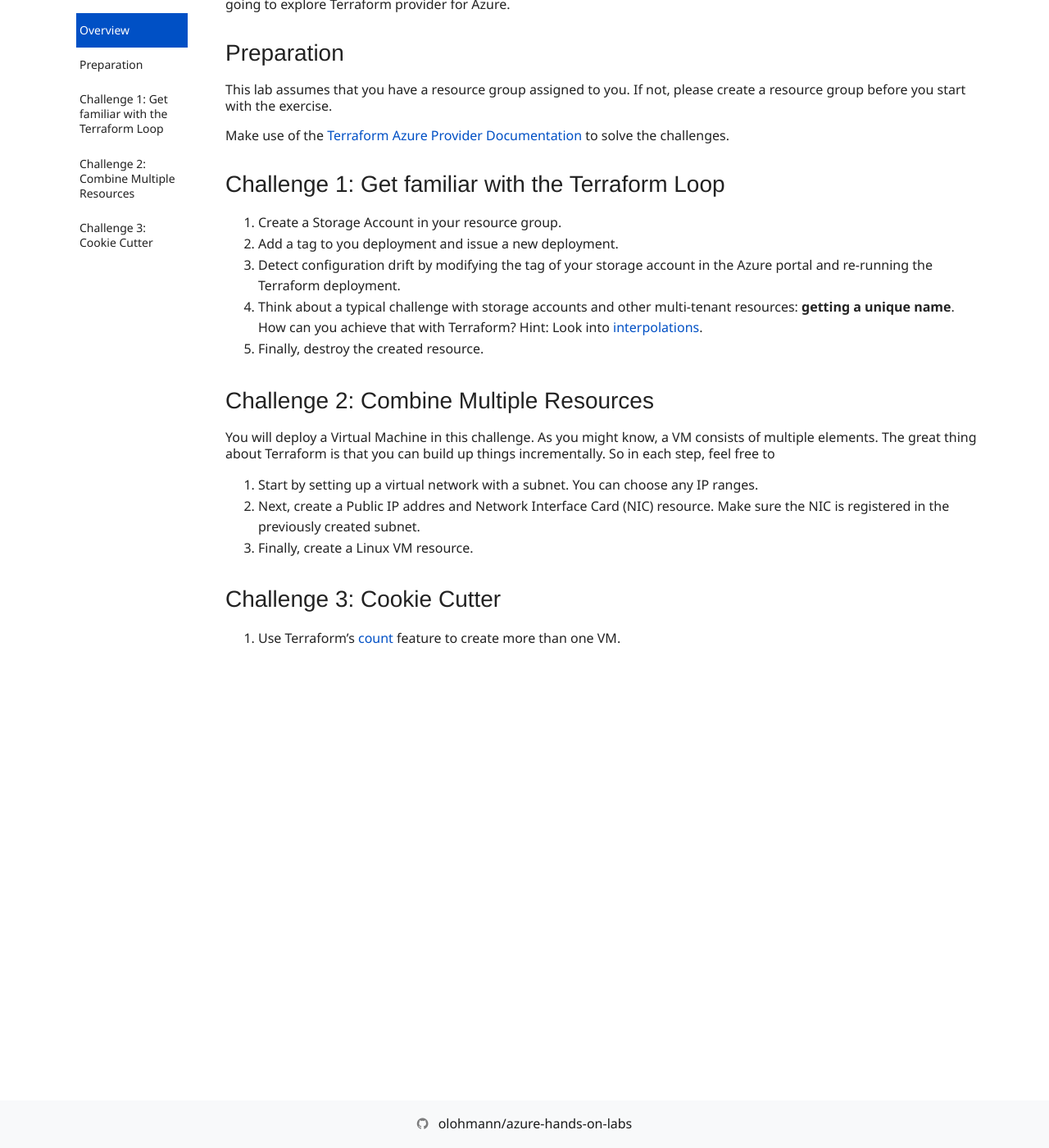
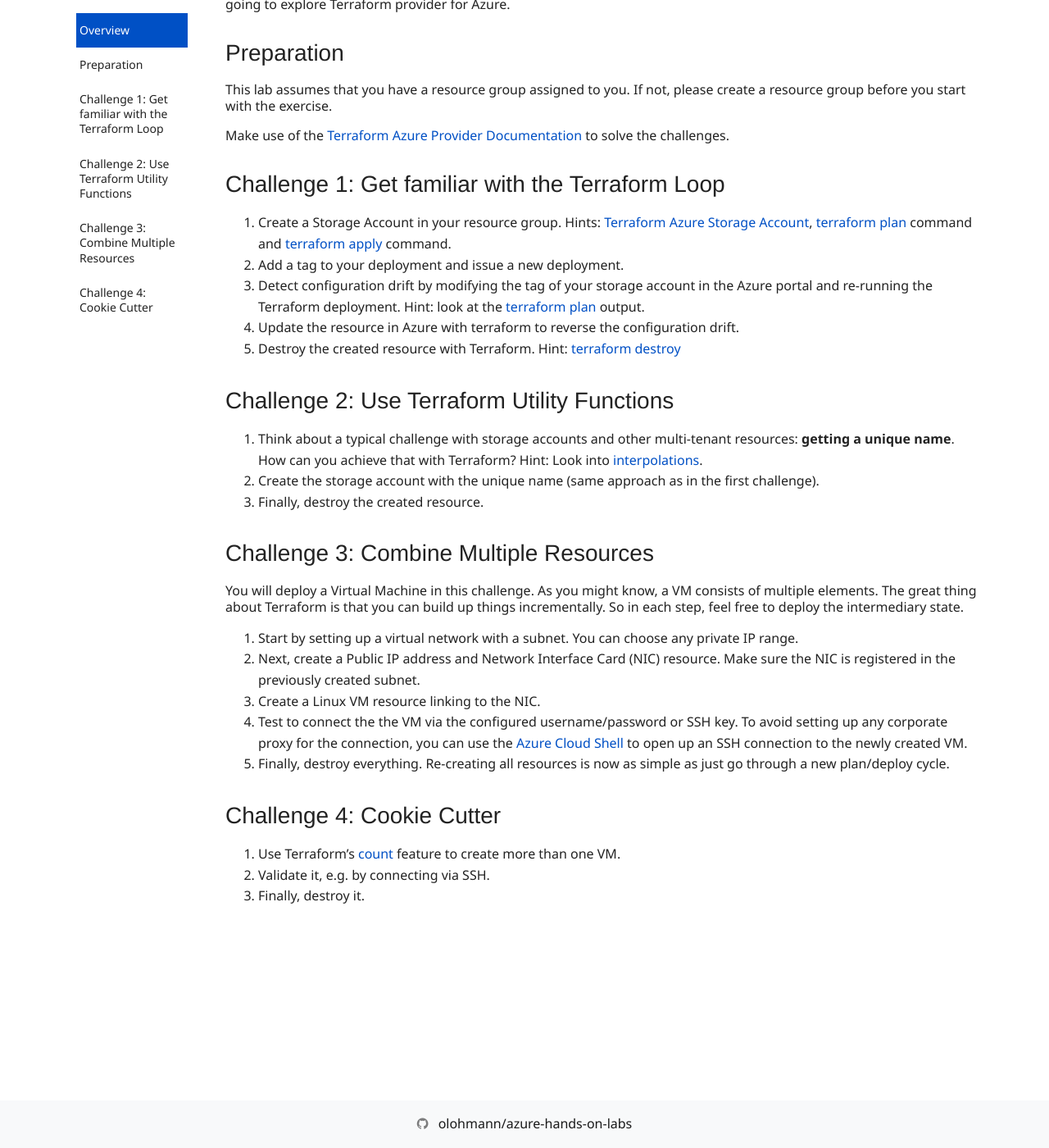
Before and after one commit to olohmann/azure-hands-on-labs, a Jekyll site: the page built from labs/03_terraform/terraform.md, in a window 1280 px wide and 1400 px high, scrolled down 521 px. Shown: the whole window at 82% size. Built offline with Jekyll 4.4.1, drawn with Linux system fonts in a browser that asks for light colours; nearby versions of some CDN libraries; our own code applies the rules of GitHub Pages for plain Markdown files; comment, search, counter and statistics services are not loaded.

Commit message:
Updates to terraform lab.

```diff
--- a/labs/03_terraform/terraform.md
+++ b/labs/03_terraform/terraform.md
@@ -16,20 +16,30 @@ Make use of the [Terraform Azure Provider Documentation](https://www.terraform.i
 
 ## Challenge 1: Get familiar with the Terraform Loop
 
-1. Create a Storage Account in your resource group.
-1. Add a tag to you deployment and issue a new deployment.
-1. Detect configuration drift by modifying the tag of your storage account in the Azure portal and re-running the Terraform deployment.
+1. Create a Storage Account in your resource group. Hints: [Terraform Azure Storage Account](https://www.terraform.io/docs/providers/azurerm/r/storage_account.html), [terraform plan](https://www.terraform.io/docs/commands/plan.html) command and [terraform apply](https://www.terraform.io/docs/commands/apply.html) command.
+1. Add a tag to your deployment and issue a new deployment.
+1. Detect configuration drift by modifying the tag of your storage account in the Azure portal and re-running the Terraform deployment. Hint: look at the [terraform plan](https://www.terraform.io/docs/commands/plan.html) output.
+1. Update the resource in Azure with terraform to reverse the configuration drift.
+1. Destroy the created resource with Terraform. Hint: [terraform destroy](https://www.terraform.io/docs/commands/destroy.html)
+
+## Challenge 2: Use Terraform Utility Functions
+
 1. Think about a typical challenge with storage accounts and other multi-tenant resources: **getting a unique name**. How can you achieve that with Terraform? Hint: Look into [interpolations](https://www.terraform.io/docs/configuration/interpolation.html).
+1. Create the storage account with the unique name (same approach as in the first challenge).
 1. Finally, destroy the created resource.
 
-## Challenge 2: Combine Multiple Resources
+## Challenge 3: Combine Multiple Resources
 
-You will deploy a Virtual Machine in this challenge. As you might know, a VM consists of multiple elements. The great thing about Terraform is that you can build up things incrementally. So in each step, feel free to
+You will deploy a Virtual Machine in this challenge. As you might know, a VM consists of multiple elements. The great thing about Terraform is that you can build up things incrementally. So in each step, feel free to deploy the intermediary state.
 
-1. Start by setting up a virtual network with a subnet. You can choose any IP ranges.
-1. Next, create a Public IP addres and Network Interface Card (NIC) resource. Make sure the NIC is registered in the previously created subnet.
-1. Finally, create a Linux VM resource.
+1. Start by setting up a virtual network with a subnet. You can choose any private IP range.
+1. Next, create a Public IP address and Network Interface Card (NIC) resource. Make sure the NIC is registered in the previously created subnet.
+1. Create a Linux VM resource linking to the NIC.
+1. Test to connect the the VM via the configured username/password or SSH key. To avoid setting up any corporate proxy for the connection, you can use the [Azure Cloud Shell](https://shell.azure.com/) to open up an SSH connection to the newly created VM.
+1. Finally, destroy everything. Re-creating all resources is now as simple as just go through a new plan/deploy cycle.
 
-## Challenge 3: Cookie Cutter
+## Challenge 4: Cookie Cutter
 
 1. Use Terraform's [count](https://www.terraform.io/docs/configuration/interpolation.html) feature to create more than one VM.
+1. Validate it, e.g. by connecting via SSH.
+1. Finally, destroy it.
```
